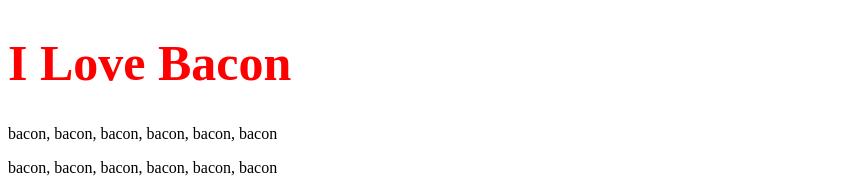
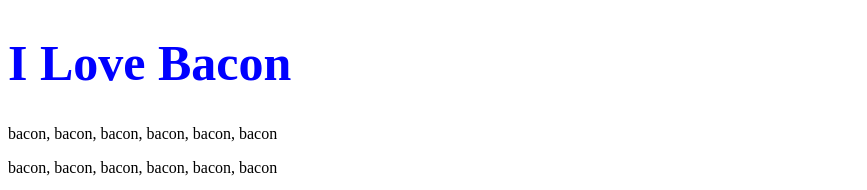
Before and after one commit to eovillafuerte/ILoveBacon, a plain HTML site: page CSS - Bacon Fansite/index.html in a window 1280 px wide. Shown: the top 190 px of the page, without its empty margins (0-867 px from the left). Drawn offline with Linux system fonts and the light colour scheme.

Commit message:
new id color

```diff
--- a/CSS - Bacon Fansite/styles.css
+++ b/CSS - Bacon Fansite/styles.css
@@ -10,3 +10,7 @@ h1 {
 .broccoli {
     background-color: red;
 }
+
+#heading {
+    color: blue;
+}
```
